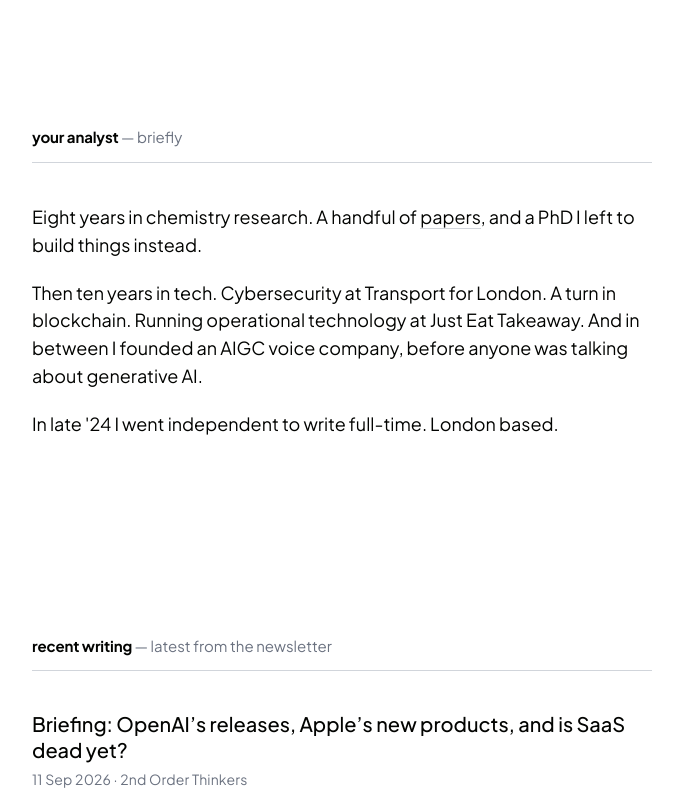
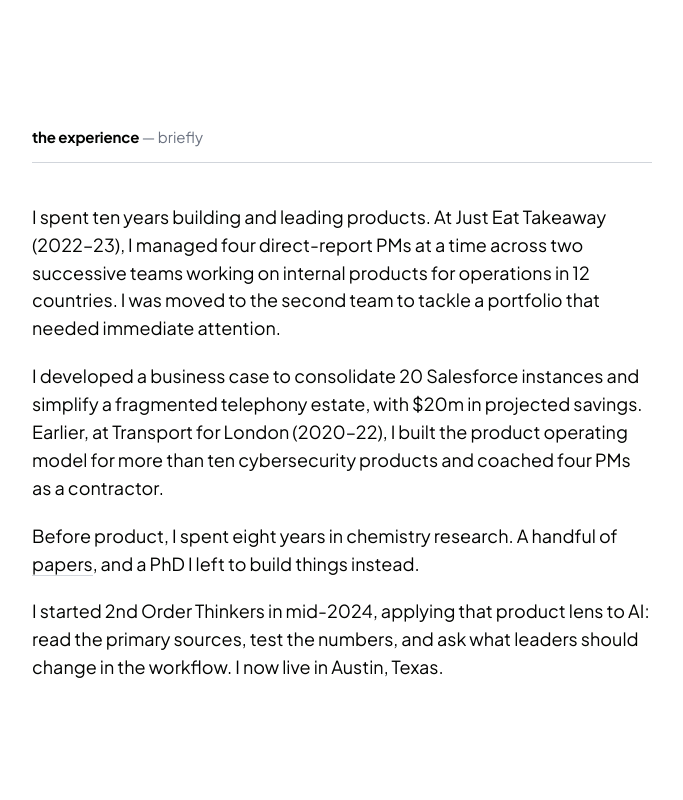
Before and after one commit to jingwho/jinghu.media, a plain HTML site: page index.html in a window 1280 px wide. Shown: the part 960-1760 px from the top of the page, without its empty margins (298-981 px from the left). Drawn offline with Linux system fonts and the light colour scheme.

Commit message:
Clarify product leadership experience and Austin location
Updated personal description and experience details in index.html.

```diff
--- a/index.html
+++ b/index.html
@@ -4,7 +4,7 @@
 <meta charset="utf-8" />
 <meta name="viewport" content="width=device-width, initial-scale=1" />
 <title>Jing Hu — 2nd Order Thinkers</title>
-<meta name="description" content="Independent analyst on AI, enterprise software, and the bets behind them. Writer of 2nd Order Thinkers." />
+<meta name="description" content="Product leader and independent AI analyst focused on strategy, internal products, and AI transformation. Writer of 2nd Order Thinkers." />
 
 <!-- Favicons: serves the light version to light-mode browsers and the dark version to dark-mode, via media queries -->
 <link rel="icon" href="/favicon/favicon.ico" sizes="any">
@@ -275,7 +275,7 @@
   <div class="page">
     <div class="col">
       <h1 class="name"><span class="name-rule">Jing Hu</span></h1>
-      <div class="tagline">Independent analyst. Writer of <a href="https://www.2ndorderthinkers.com/" target="_blank" rel="noopener">2nd Order Thinkers</a>.</div>
+      <div class="tagline">Product leader. Independent analyst. Writer of <a href="https://www.2ndorderthinkers.com/" target="_blank" rel="noopener">2nd Order Thinkers</a>.</div>
     </div>
   </div>
 </header>
@@ -299,13 +299,15 @@
 <section id="me">
   <div class="page">
     <div class="col">
-      <h2 class="section-title">your analyst <span class="quiet">— briefly</span></h2>
+      <h2 class="section-title">the experience <span class="quiet">— briefly</span></h2>
 
-      <p>Eight years in chemistry research. A handful of <a href="https://scholar.google.com/citations?user=f87lodgAAAAJ&hl=en" target="_blank" rel="noopener">papers</a>, and a PhD I left to build things instead.</p>
+      <p>I spent ten years building and leading products. At Just Eat Takeaway (2022–23), I managed four direct-report PMs at a time across two successive teams working on internal products for operations in 12 countries. I was moved to the second team to tackle a portfolio that needed immediate attention.</p>
 
-      <p>Then ten years in tech. Cybersecurity at Transport for London. A turn in blockchain. Running operational technology at Just Eat Takeaway. And in between I founded an AIGC voice company, before anyone was talking about generative AI.</p>
+      <p>I developed a business case to consolidate 20 Salesforce instances and simplify a fragmented telephony estate, with $20m in projected savings. Earlier, at Transport for London (2020–22), I built the product operating model for more than ten cybersecurity products and coached four PMs as a contractor.</p>
 
-      <p>In late '24 I went independent to write full-time. London based.</p>
+      <p>Before product, I spent eight years in chemistry research. A handful of <a href="https://scholar.google.com/citations?user=f87lodgAAAAJ&hl=en" target="_blank" rel="noopener">papers</a>, and a PhD I left to build things instead.</p>
+
+      <p>I started 2nd Order Thinkers in mid-2024, applying that product lens to AI: read the primary sources, test the numbers, and ask what leaders should change in the workflow. I now live in Austin, Texas.</p>
     </div>
   </div>
 </section>
@@ -398,7 +400,7 @@
   <div class="page">
     <div class="col">
       <div>© Ardonio Ltd — Jing Hu</div>
-      <div>London</div>
+      <div>Austin, Texas</div>
     </div>
   </div>
 </footer>
```
